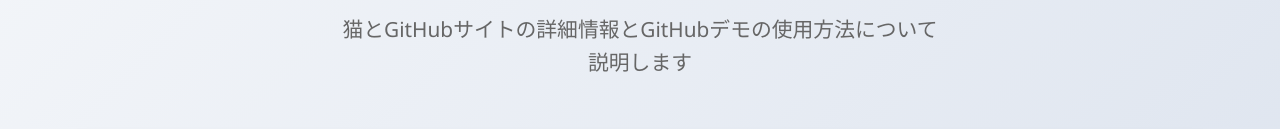
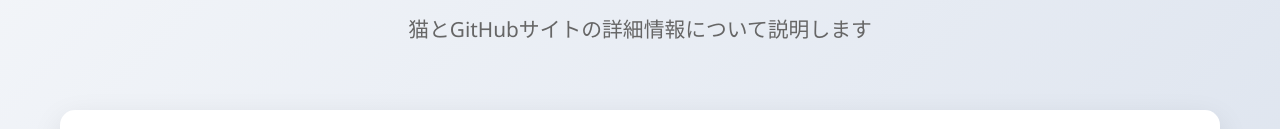
Before and after one commit to Northern-Script/teamgitdemo, a plain HTML site: page about.html in a window 1280 px wide. Shown: the part 253-382 px from the top of the page. Drawn offline with Linux system fonts and the light colour scheme.

Commit message:
Home to Top

```diff
--- a/about.html
+++ b/about.html
@@ -29,7 +29,7 @@
             <section class="hero">
                 <h1>🐾 このサイトについて 🐾</h1>
                 <p>
-                    猫とGitHubサイトの詳細情報とGitHubデモの使用方法について説明します
+                    猫とGitHubサイトの詳細情報について説明します
                 </p>
             </section>
 
```
Also changed, not shown: index.html (+1 -1 lines), 1 other file.
